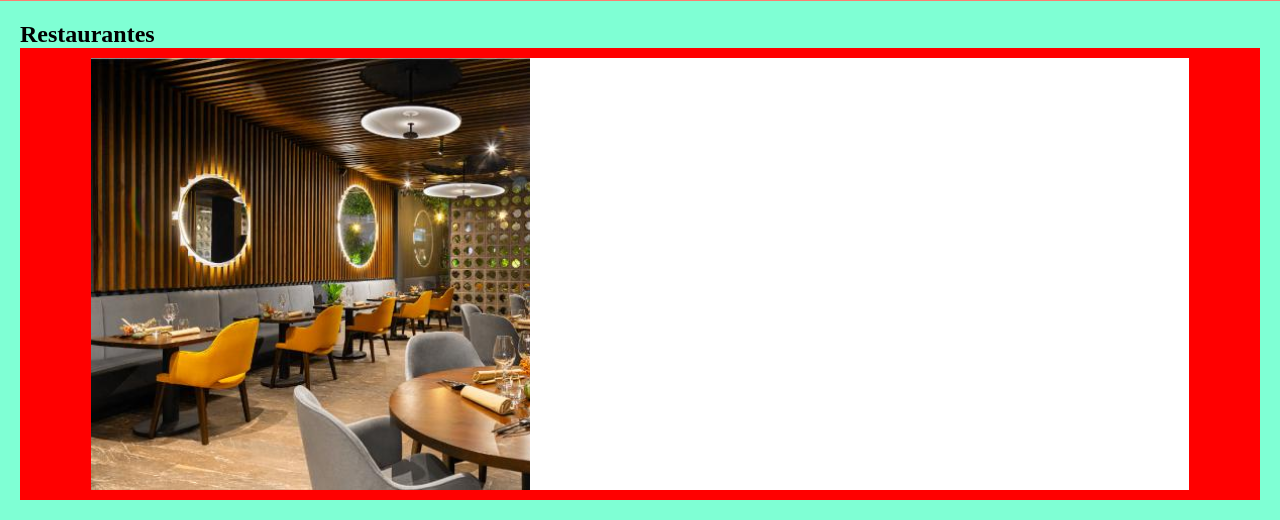
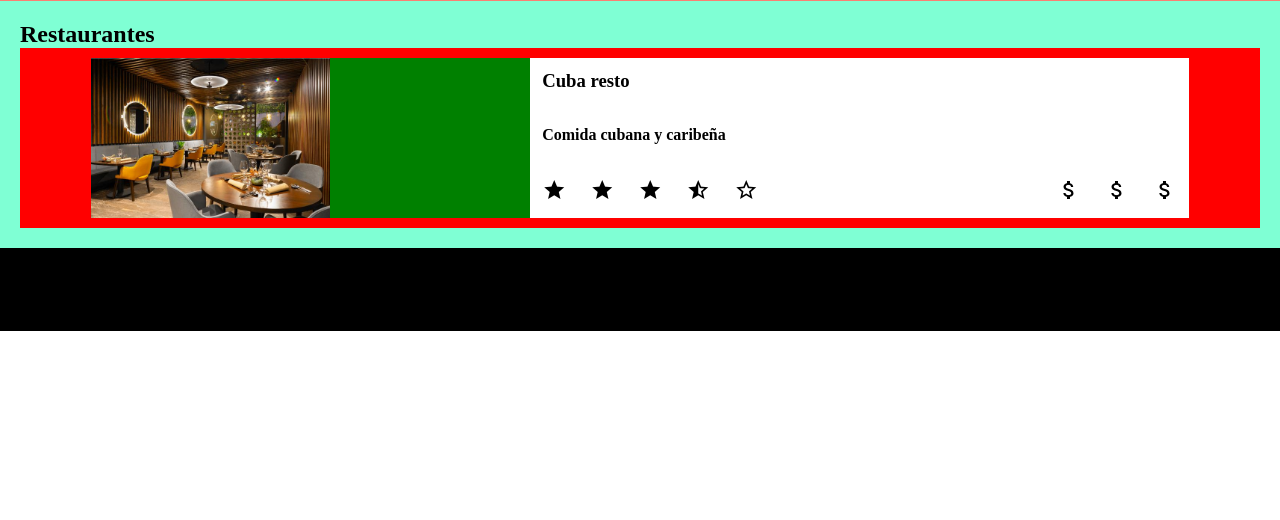
Before and after one commit to IvanRossin1/tp_chaza23, a PHP site: page /trabajospracticos/index.html in a window 1280 px wide. Shown: the part 469-989 px from the top of the page. After the commit the page ends 800 px from the top, so only its background shows below. Run offline with PHP 8.4, Linux system fonts and the light colour scheme.

Commit message:
cambios nashe

```diff
--- a/trabajospracticos/css/tp2.css
+++ b/trabajospracticos/css/tp2.css
@@ -159,11 +159,10 @@
     flex: 1 0 160px;
     width: 90%;
     background-color: blue;
-
-
+    height: 160px;
 }
 
-.img img {
+.img > img {
     height: 100%;
     object-fit: cover;
 }
@@ -175,6 +174,15 @@
 }
 
 .card .datosresto {
+    padding: 12px;
     flex: 0 0 60%;
     background-color: white;
+    display: flex;
+    flex-direction: column;
+    justify-content: space-between;
 }
+
+ .valores {
+     display: flex;
+     justify-content: space-between;
+ }
--- a/trabajospracticos/index.html
+++ b/trabajospracticos/index.html
@@ -92,10 +92,19 @@
             <div class="restos">
                 <article class="card">
                     <div class="img">
-                        <img src="img/img2.png" alt="">
+                        <img src="img/img2.png">
                     </div>
                     <div class="datosresto">
-
+                        <h3>Cuba resto</h3>
+                        <h4>Comida cubana y caribeña</h4>
+                        <div class="valores">
+                            <div class="estrellas">
+                                <i class="material-icons-outlined">star star star star_half star_outlined</i>
+                            </div>
+                            <div class="rangoprecio">
+                                <i class="material-icons-outlined">attach_money attach_money attach_money</i>
+                            </div>
+                        </div>
                     </div>
                 </article>
             </div>
```
